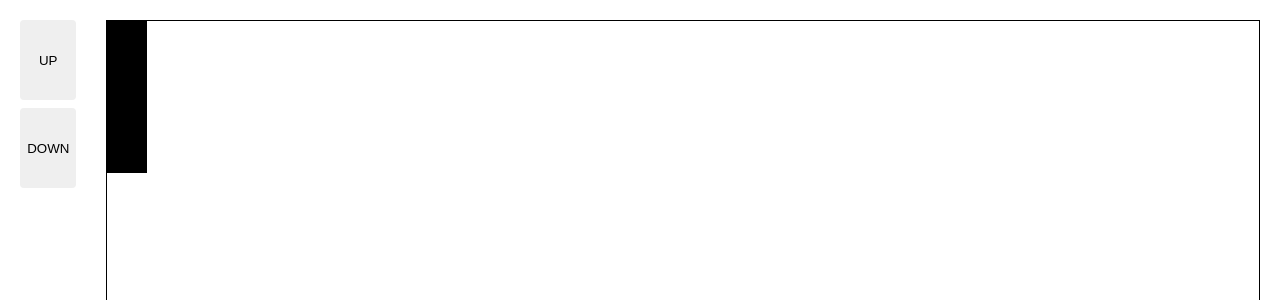
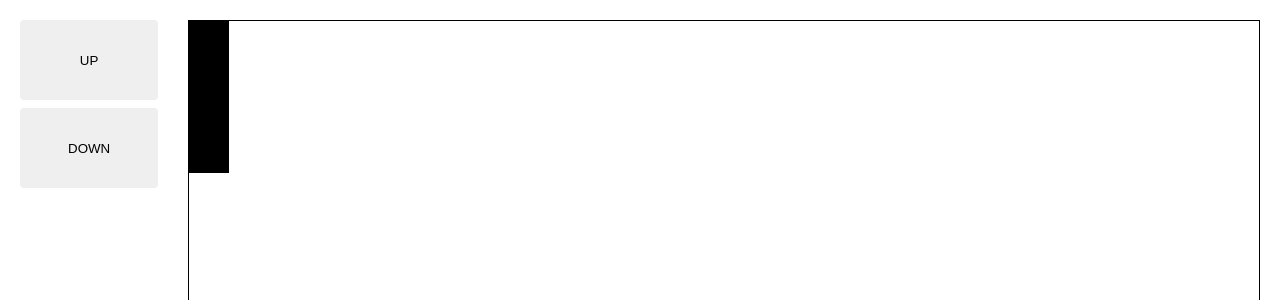
Before and after one commit to Dariuszb94/Ping-pong, a React (Create React App) app: page / in a window 1280 px wide. Shown: the top 300 px of the page. Built offline with nearby package versions, Linux system fonts and the light colour scheme.

Commit message:
fix: buttons width fix

```diff
--- a/src/App.tsx
+++ b/src/App.tsx
@@ -64,6 +64,7 @@ export const ButtonUp = styled.button`
   border: none;
   outline: none;
   width: 100%;
+  min-width: 80px;
   height: 80px;
   border-radius: 4px;
   margin-bottom: 8px;
@@ -73,6 +74,7 @@ export const ButtonDown = styled.button`
   border: none;
   outline: none;
   width: 100%;
+  min-width: 80px;
   height: 80px;
   border-radius: 4px;
 `;
```
